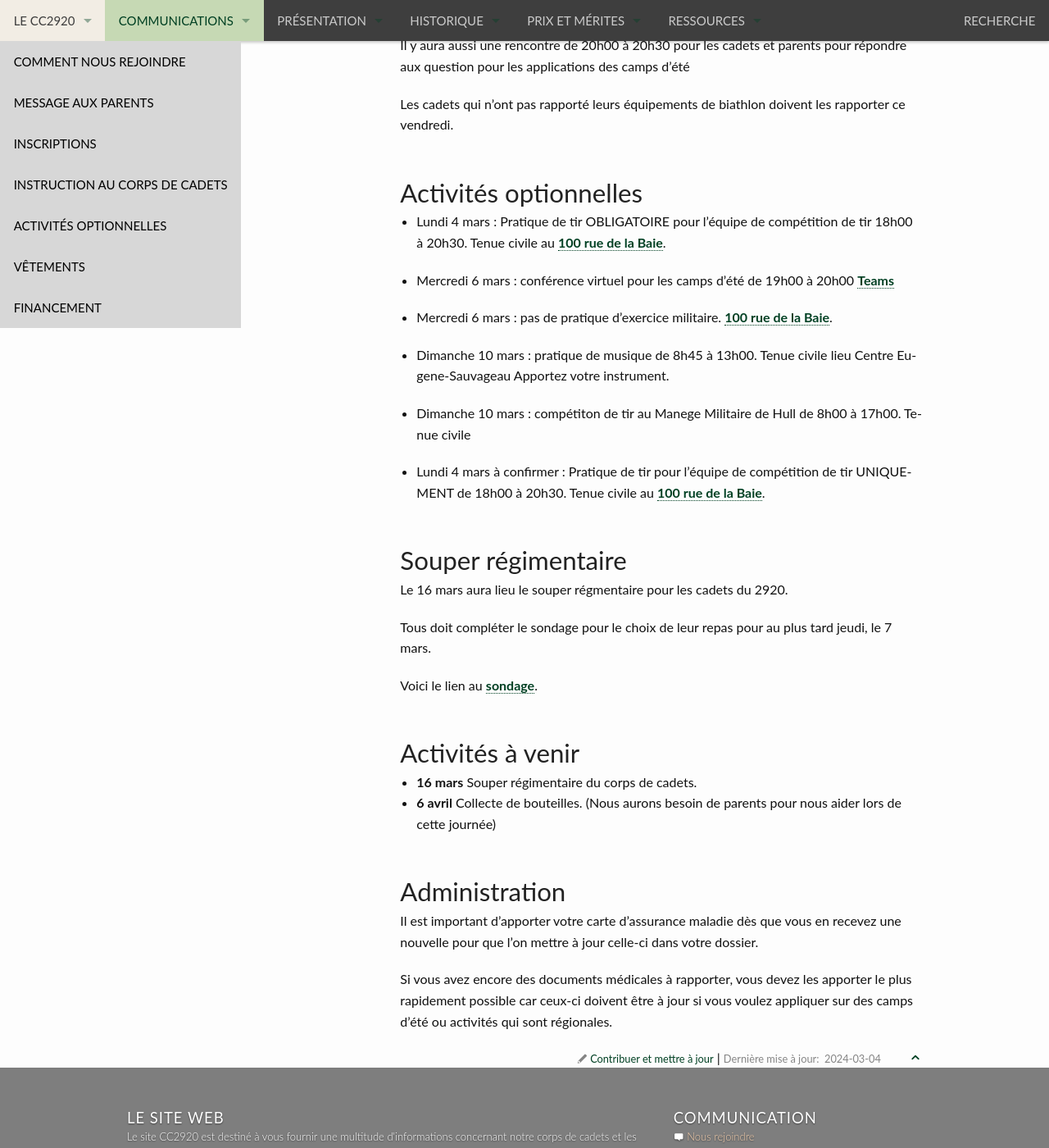
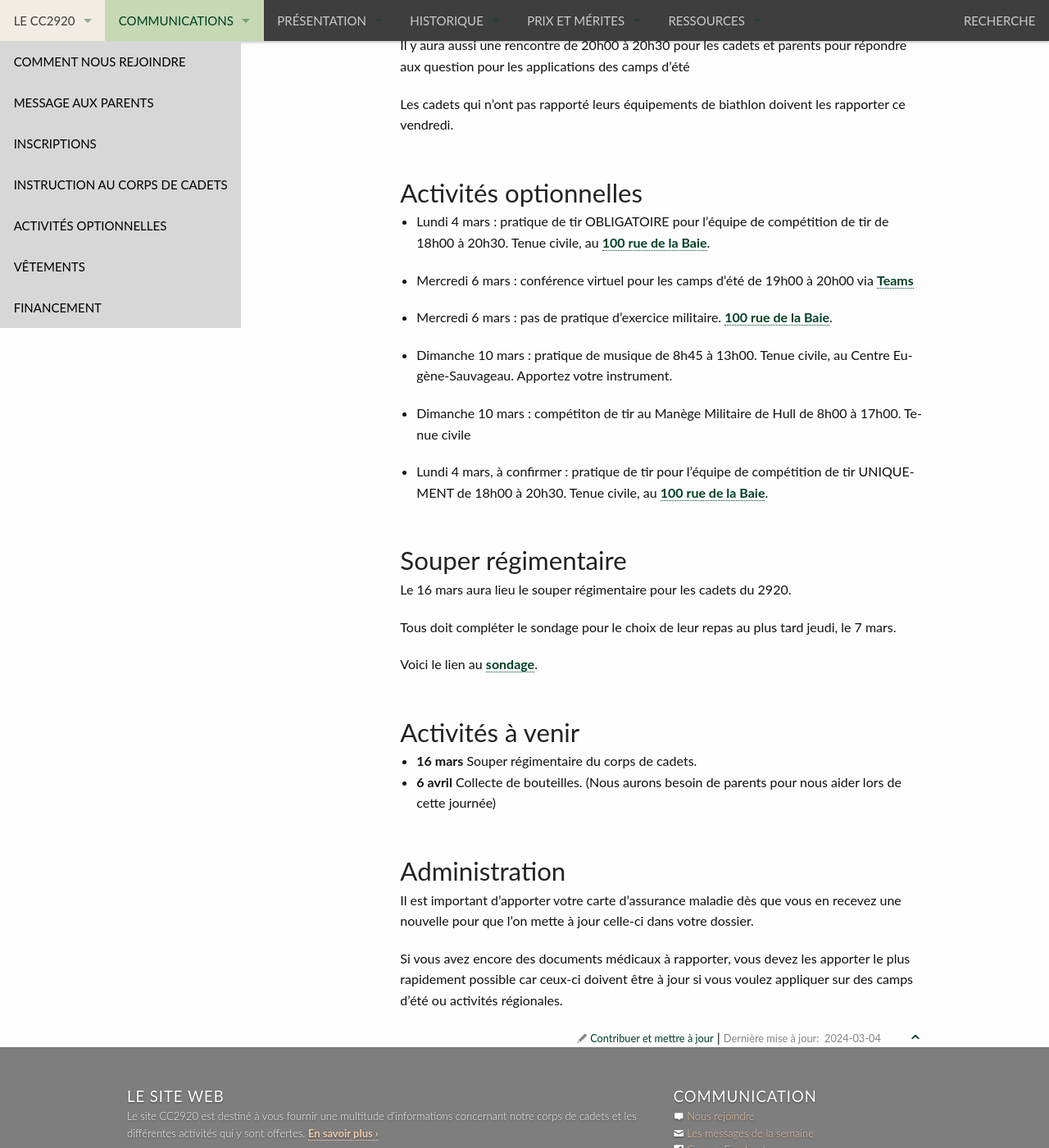
Before and after one commit to CC2920/web, a Jekyll site: the page built from _communications/messages.md, in a window 1280 px wide and 1400 px high, scrolled down 385 px. Shown: the whole window at 82% size. Built offline with Jekyll 4.4.1, drawn with Linux system fonts in a browser that asks for light colours.

Commit message:
Update messages.md

```diff
--- a/_communications/messages.md
+++ b/_communications/messages.md
@@ -13,34 +13,34 @@ Les cadets qui n'ont pas rapporté leurs équipements de biathlon doivent les ra
 
 ## Activités optionnelles
 
--  Lundi 4 mars : Pratique de tir OBLIGATOIRE pour l'équipe de compétition de tir 18h00 à 20h30. Tenue civile au [100 rue de la Baie](/information/comment-nous-rejoindre/).
+-  Lundi 4 mars : pratique de tir OBLIGATOIRE pour l'équipe de compétition de tir de 18h00 à 20h30. Tenue civile, au [100 rue de la Baie](/information/comment-nous-rejoindre/).
 
--  Mercredi 6 mars : conférence virtuel pour les camps d'été de 19h00 à 20h00 [Teams](https://teams.microsoft.com/l/meetup-join/19%3ameeting_MTFhZmY0NWUtZWNhMC00YzYxLTljMDYtMzIxODlkMWM4Mjhl%40thread.v2/0?context=%7b%22Tid%22%3a%22ab126afb-e60c-4e2f-b6cf-c7350c76dc84%22%2c%22Oid%22%3a%22235f3956-46df-444e-b59e-8b900c01fc8b%22%7d)
+-  Mercredi 6 mars : conférence virtuel pour les camps d'été de 19h00 à 20h00 via [Teams](https://teams.microsoft.com/l/meetup-join/19%3ameeting_MTFhZmY0NWUtZWNhMC00YzYxLTljMDYtMzIxODlkMWM4Mjhl%40thread.v2/0?context=%7b%22Tid%22%3a%22ab126afb-e60c-4e2f-b6cf-c7350c76dc84%22%2c%22Oid%22%3a%22235f3956-46df-444e-b59e-8b900c01fc8b%22%7d)
 
 -  Mercredi 6 mars : pas de pratique d'exercice militaire. [100 rue de la Baie](/information/comment-nous-rejoindre/).
 
- - Dimanche 10 mars : pratique de musique de 8h45 à 13h00. Tenue civile lieu Centre Eugene-Sauvageau Apportez votre instrument.
+ - Dimanche 10 mars : pratique de musique de 8h45 à 13h00. Tenue civile, au Centre Eugène-Sauvageau. Apportez votre instrument.
 
- - Dimanche 10 mars : compétiton de tir au Manege Militaire de Hull de 8h00 à 17h00. Tenue civile
+ - Dimanche 10 mars : compétiton de tir au Manège Militaire de Hull de 8h00 à 17h00. Tenue civile
 
- - Lundi 4 mars à confirmer : Pratique de tir pour l'équipe de compétition de tir UNIQUEMENT de 18h00 à 20h30. Tenue civile au [100 rue de la Baie](/information/comment-nous-rejoindre/).
+ - Lundi 4 mars, à confirmer : pratique de tir pour l'équipe de compétition de tir UNIQUEMENT de 18h00 à 20h30. Tenue civile, au [100 rue de la Baie](/information/comment-nous-rejoindre/).
 
 
 ## Souper régimentaire
 
-Le 16 mars aura lieu le souper régmentaire pour les cadets du 2920.
+Le 16 mars aura lieu le souper régimentaire pour les cadets du 2920.
 
-Tous doit compléter le sondage pour le choix de leur repas pour au plus tard jeudi, le 7 mars.
+Tous doit compléter le sondage pour le choix de leur repas au plus tard jeudi, le 7 mars.
 
 Voici le lien au [sondage](https://docs.google.com/forms/d/1XHVc4XWgs0a-lVfZtEMfgEkAiUyZlQwsZ3SPrXcRznI/edit).
 
 ## Activités à venir
 
 - **16 mars** Souper régimentaire du corps de cadets.
-- **6 avril** Collecte de bouteilles.  (Nous aurons besoin de parents pour nous aider lors de cette journée)
+- **6 avril** Collecte de bouteilles. (Nous aurons besoin de parents pour nous aider lors de cette journée)
 
 ## Administration
 
-Il est important d'apporter votre carte d'assurance maladie dès que vous en recevez une nouvelle pour que l'on mettre à jour celle-ci dans votre dossier.
+Il est important d'apporter votre carte d'assurance maladie dès que vous en recevez une nouvelle pour que l'on mette à jour celle-ci dans votre dossier.
 
-Si vous avez encore des documents médicales à rapporter, vous devez les apporter le plus rapidement possible car ceux-ci doivent être à jour si vous voulez appliquer sur des camps d'été ou activités qui sont régionales.
+Si vous avez encore des documents médicaux à rapporter, vous devez les apporter le plus rapidement possible car ceux-ci doivent être à jour si vous voulez appliquer sur des camps d'été ou activités régionales.
```
